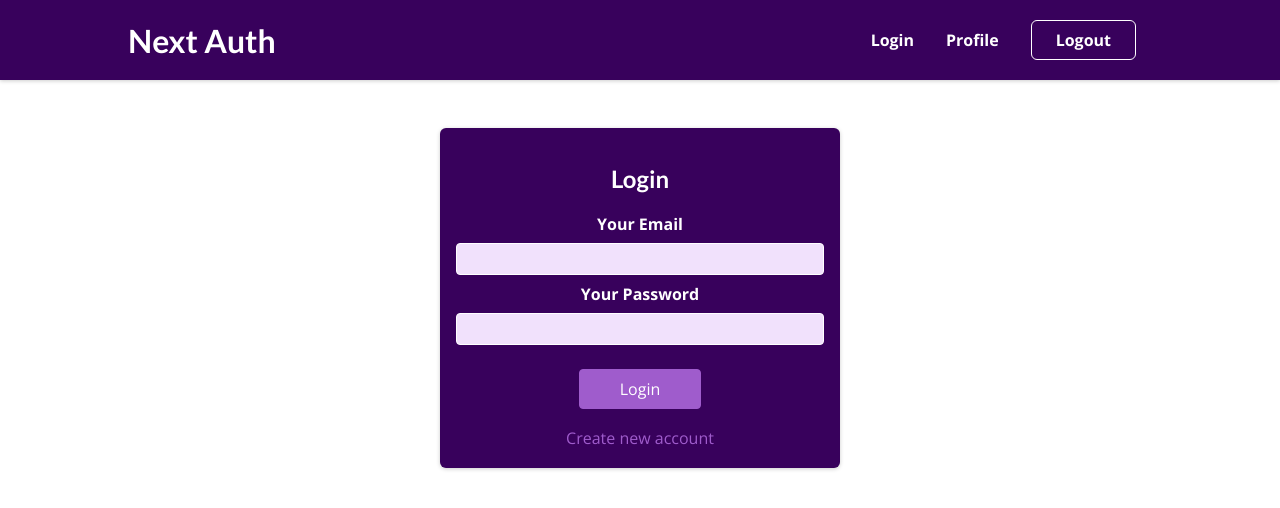
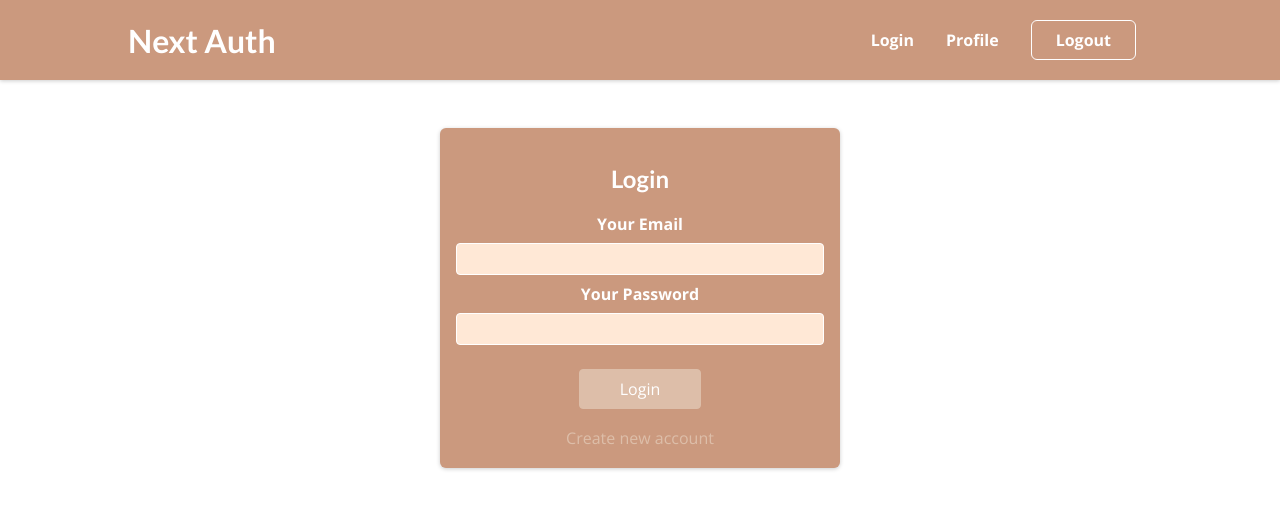
Before and after one commit to chlzslvdr/NextAuth, a Next.js app: page /auth in a window 1280 px wide. Shown: the top 508 px of the page. Built offline with nearby package versions, Linux system fonts and the light colour scheme.

Commit message:
change color palette

```diff
--- a/components/auth/auth-form.module.css
+++ b/components/auth/auth-form.module.css
@@ -3,7 +3,7 @@
   width: 95%;
   max-width: 25rem;
   border-radius: 6px;
-  background-color: #38015c;
+  background-color: #CB997E;
   box-shadow: 0 1px 4px rgba(0, 0, 0, 0.2);
   padding: 1rem;
   text-align: center;
@@ -27,8 +27,8 @@
 
 .control input {
   font: inherit;
-  background-color: #f1e1fc;
-  color: #38015c;
+  background-color: #FFE8D6;
+  color: #CB997E;
   border-radius: 4px;
   border: 1px solid white;
   width: 100%;
@@ -47,26 +47,26 @@
   cursor: pointer;
   font: inherit;
   color: white;
-  background-color: #9f5ccc;
-  border: 1px solid #9f5ccc;
+  background-color: #DDBEA9;
+  border: 1px solid #DDBEA9;
   border-radius: 4px;
   padding: 0.5rem 2.5rem;
 }
 
 .actions button:hover {
-  background-color: #873abb;
-  border-color: #873abb;
+  background-color: #FFE8D6;
+  border-color: #FFE8D6;
 }
 
 .actions .toggle {
   margin-top: 1rem;
   background-color: transparent;
-  color: #9f5ccc;
+  color: #DDBEA9;
   border: none;
   padding: 0.15rem 1.5rem;
 }
 
 .actions .toggle:hover {
   background-color: transparent;
-  color: #ae82cc;
+  color: #FFE8D6;
 }
--- a/components/layout/main-navigation.module.css
+++ b/components/layout/main-navigation.module.css
@@ -1,7 +1,7 @@
 .header {
   width: 100%;
   height: 5rem;
-  background-color: #38015c;
+  background-color: #CB997E;
   box-shadow: 0 1px 4px rgba(0, 0, 0, 0.2);
   display: flex;
   justify-content: space-between;
@@ -46,10 +46,10 @@
 }
 
 .header a:hover {
-  color: #c291e2;
+  color: #FFE8D6;
 }
 
 .header button:hover {
-  background-color: #c291e2;
-  color: #38015c;
+  background-color: #FFE8D6;
+  color: #CB997E;
 }
--- a/components/profile/profile-form.module.css
+++ b/components/profile/profile-form.module.css
@@ -20,7 +20,7 @@
   font: inherit;
   width: 100%;
   border-radius: 4px;
-  border: 1px solid #38015c;
+  border: 1px solid #CB997E;
   padding: 0.25rem;
   background-color: #f7f0fa;
 }
@@ -34,12 +34,12 @@
   cursor: pointer;
   padding: 0.5rem 1.5rem;
   border-radius: 4px;
-  background-color: #38015c;
+  background-color: #CB997E;
   color: white;
-  border: 1px solid #38015c;
+  border: 1px solid #CB997E;
 }
 
 .action button:hover {
-  background-color: #540d83;
-  border-color: #540d83;
+  background-color: #DDBEA9;
+  border-color: #DDBEA9;
 }
```
